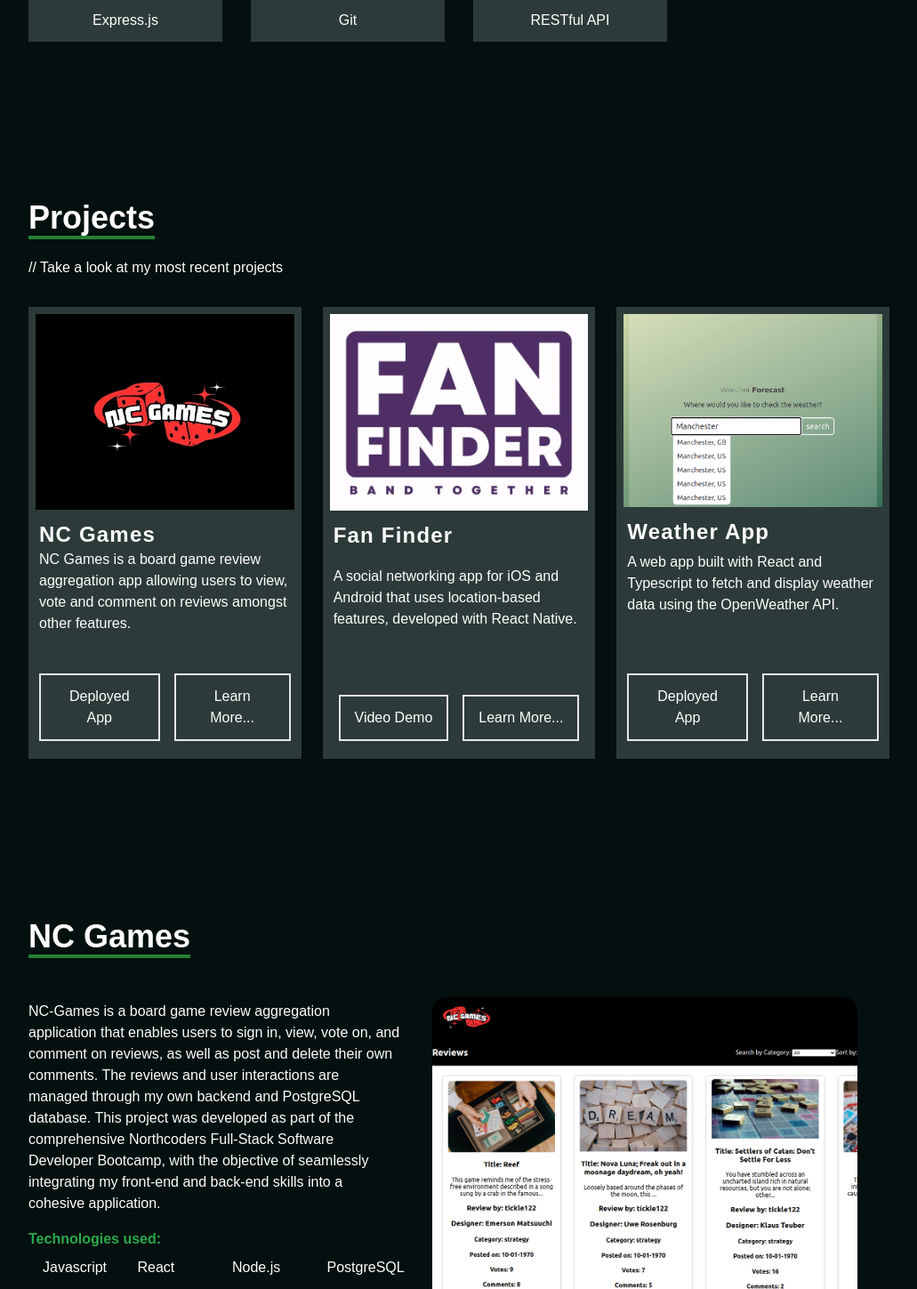
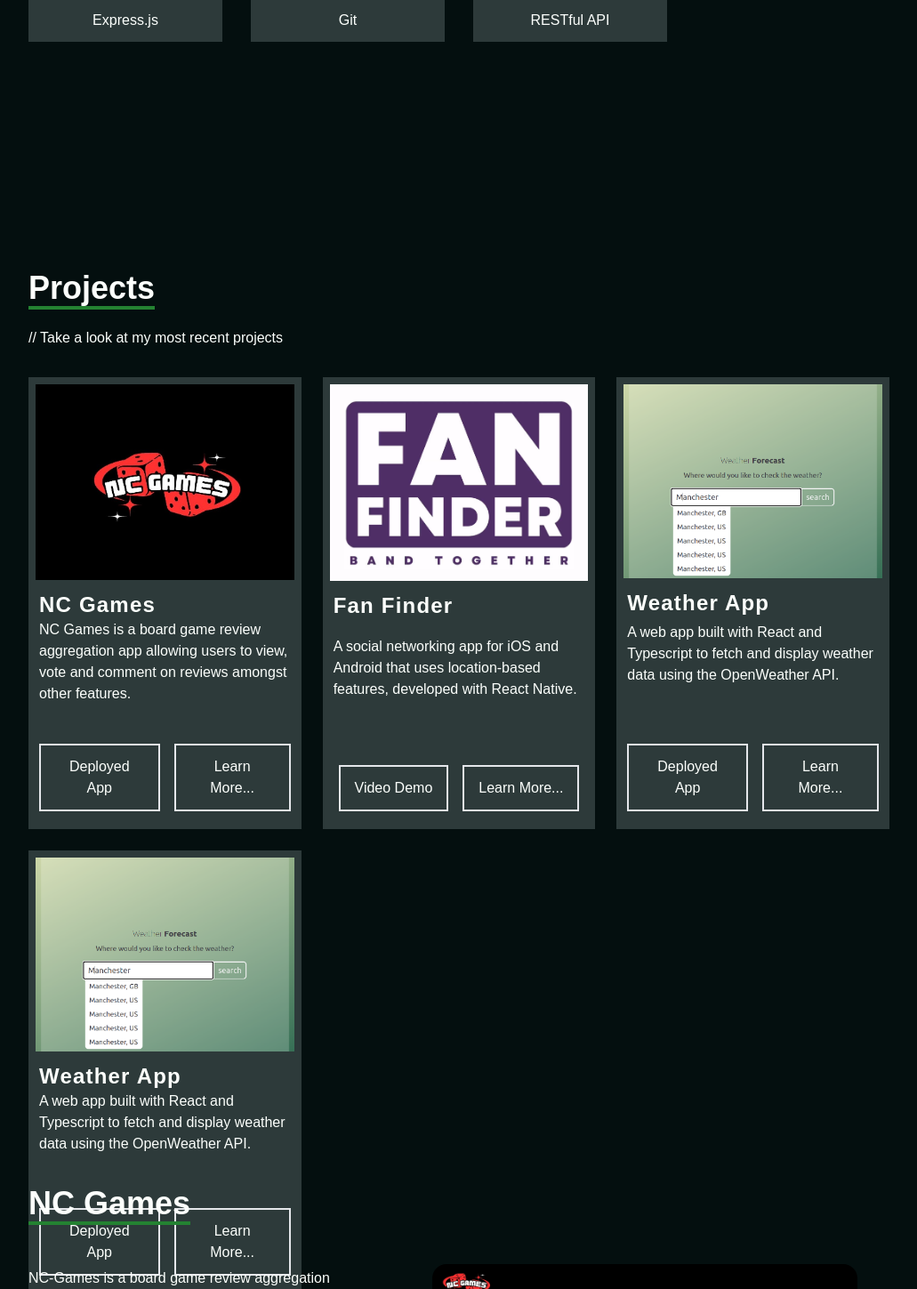
Before and after one commit to Oliver1334/Portfolio-Site-Two, a React (Create React App) app: page / in a window 1280 px wide. Shown: the part 2241-3690 px from the top of the page at 89% size, without its empty margins (124-1155 px from the left). Built offline with nearby package versions, Linux system fonts and the light colour scheme.

Commit message:
Smooth scroll fixes

```diff
--- a/src/components/Navbar.jsx
+++ b/src/components/Navbar.jsx
@@ -27,7 +27,7 @@
           </Link>
         </li>
         <li>
-        <Link to="skills" smooth={true} duration={500} className="text-[#FCFFFC] hover:text-[#2BA84A] duration-300" >
+        <Link to="skills-title" smooth={true} duration={500} className="text-[#FCFFFC] hover:text-[#2BA84A] duration-300" >
             Skills
           </Link>
         </li>
@@ -64,7 +64,7 @@
           </Link>
         </li>
         <li className="py-6 text-4xl">
-          <Link onClick={handleClick} to="skills" smooth={true} duration={500} className="text-[#FCFFFC] hover:text-[#2BA84A] duration-300">
+          <Link onClick={handleClick} to="skills" smooth={true} duration={500} offset={0} className="text-[#FCFFFC] hover:text-[#2BA84A] duration-300">
             Skills
           </Link>
         </li>
--- a/src/components/Projects.jsx
+++ b/src/components/Projects.jsx
@@ -1,5 +1,4 @@
 import React from "react";
-
 import weatherappimg from "../assets/weatherapp2.png";
 import ncgameslogo from "../assets/nclogo3.png";
 import fanFinder from "../assets/fanfinder.png";
@@ -8,19 +7,21 @@
 export const Projects = () => {
   return (
     <div
-      name="projects"
-      className="w-full md:h-screen text-[#FCFFFC] bg-[#040F0F] pt-12"
+
+      className="w-full md:h-screen text-[#FCFFFC] bg-[#040F0F] h-[150vh] pt-32 pb-32"
     >
-      <div className="max-w-[1000px] mx-auto p-4 flex flex-col justify-center w-full h-full pt-12">
-        <div className="pb-4">
-          <p className="text-4xl font-bold inline border-b-4 text-[#FCFFFC] border-[#248232]">
+      <div  className="max-w-[1000px] mx-auto p-4 flex flex-col justify-center w-full h-full pt-12">
+        <div name="projects" className="pb-4 pt-32">
+          <p  className="text-4xl font-bold inline border-b-4 text-[#FCFFFC] border-[#248232]">
             Projects
           </p>
-          <p className="pt-6 pb-4">{"// Take a look at my most recent projects"}</p>
+          <p  className="pt-6 pb-4">
+            {"// Take a look at my most recent projects"}
+          </p>
         </div>
 
         {/* Container */}
-        <div className="grid sm:grid-cols-2 md:grid-cols-3 gap-6 min-w-0">
+        <div className="grid grid-cols-2 sm:grid-cols-2 md:grid-cols-3 gap-6 min-w-0">
           {/* Grid Project Card */}
           <div className=" bg-[#2D3A3A] flex flex-col justify-between hover:scale-105 transition-transform duration-300">
             {/* Image */}
@@ -42,7 +43,6 @@
 
               {/* buttons */}
               <div className="pt-8 flex flex-row justify-center space-x-4 ">
-
                 <a
                   href="https://nc-games1334.netlify.app/"
                   target="_blank"
@@ -56,7 +56,6 @@
                     Deployed App
                   </button>
                 </a>
-
 
                 <Link to="ncgames" smooth={true} duration={500}>
                   <button
@@ -92,7 +91,6 @@
 
               {/* buttons */}
               <div className="pt-12 flex flex-row justify-center space-x-4">
-
                 <a
                   href="https://www.youtube.com/watch?v=N_lc2a5umbo&ab_channel=Northcoders"
                   target="_blank"
@@ -140,7 +138,6 @@
 
               {/* buttons */}
               <div className="pt-12 flex flex-row justify-center space-x-4">
-
                 <a
                   href="https://weather-app-virid-alpha.vercel.app/"
                   target="_blank"
@@ -167,6 +164,55 @@
             </div>
           </div>
 
+           {/* Grid Project Card 4*/}
+           <div className=" bg-[#2D3A3A] flex flex-col justify-between hover:scale-105 transition-transform duration-300">
+            {/* Image */}
+            <img
+              src={weatherappimg}
+              alt="Weather App"
+              className="w-full p-2 pb-3 object-cover"
+            />
+
+            {/* Content */}
+            <div className="flex flex-col justify-between flex-grow px-3 pb-3  ">
+              <span className="text-2xl font-bold text-[#FCFFFC] tracking-wider ">
+                Weather App
+              </span>
+              <p className="pb-3">
+                A web app built with React and Typescript to fetch and display
+                weather data using the OpenWeather API.
+              </p>
+
+              {/* buttons */}
+              <div className="pt-12 flex flex-row justify-center space-x-4">
+                <a
+                  href="https://weather-app-virid-alpha.vercel.app/"
+                  target="_blank"
+                  rel="noopener noreferrer"
+                >
+                  <button
+                    className="text-center mb-2 hover:bg-[#2BA84A] hover:border-[#2BA84A] duration-300
+                  text-[#FCFFFC] group border-2 px-4 py-3 flex
+                  "
+                  >
+                    Deployed App
+                  </button>
+                </a>
+                <Link to="weather" smooth={true} duration={500}>
+                  <button
+                    className="text-center mb-2 hover:bg-[#2BA84A] hover:border-[#2BA84A] duration-300
+                  text-[#FCFFFC] group border-2 px-4 py-3 flex
+                  "
+                  >
+                    Learn More...
+                  </button>
+                </Link>
+              </div>
+            </div>
+          </div>
+
+
+
           {/*container end*/}
         </div>
       </div>
--- a/src/components/Skills.jsx
+++ b/src/components/Skills.jsx
@@ -16,12 +16,12 @@
   return (
     <div
       name="skills"
-      className="w-full bg-[#040F0F] text-[#FCFFFC] pb-5 pt-10"
+      className="w-full bg-[#040F0F] text-[#FCFFFC] h-[130vh] pb-32 "
     >
       {/* container */}
-      <div className="max-w-[1000px] mx-auto p-4 flex flex-col justify-center w-full h-full pt-10">
+      <div name="skills-title" className="max-w-[1000px] mx-auto p-4 flex flex-col justify-center w-full h-full pt-0 pb-32">
         <div>
-          <p className="text-4xl font-bold inline border-b-4 border-[#248232] ">
+          <p  className="text-4xl font-bold inline border-b-4 border-[#248232] ">
             Skills
           </p>
           <p className="py-4">
```
Lines whose indentation alone changed are shown as unchanged.
